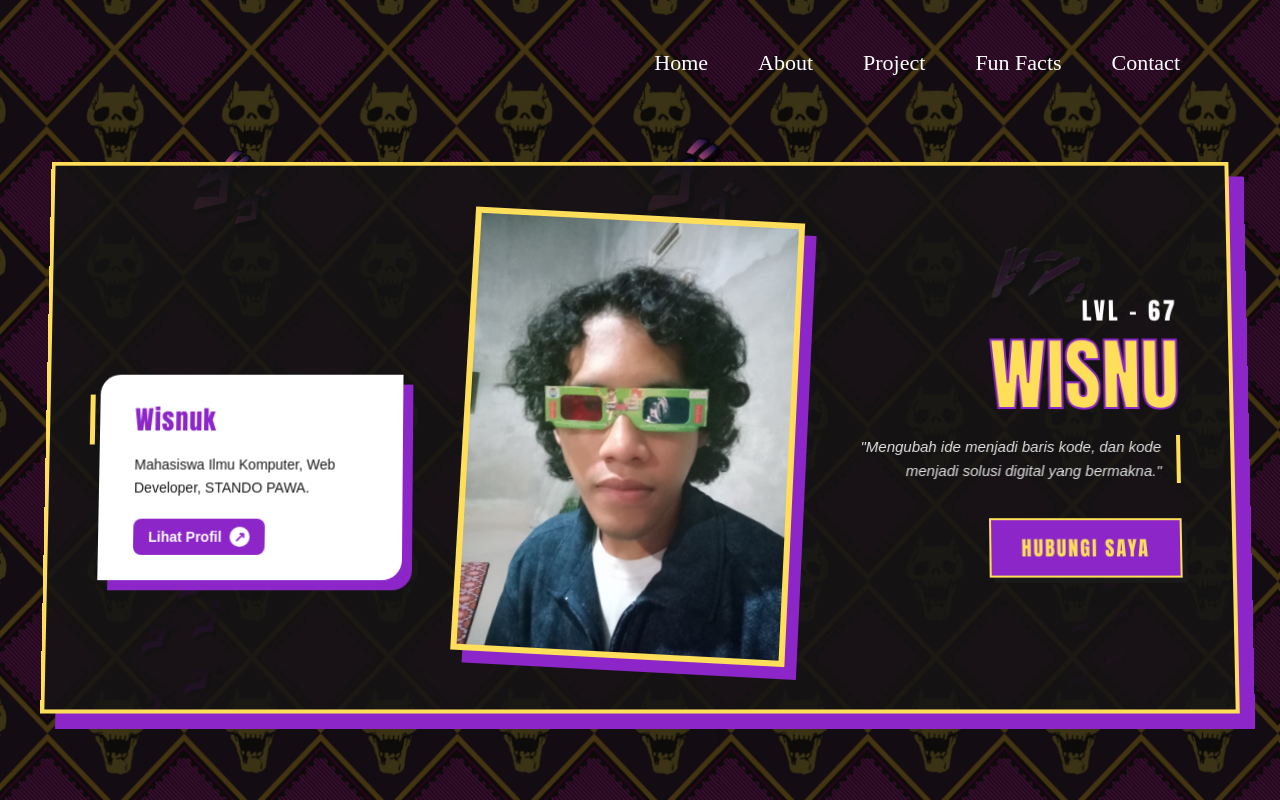
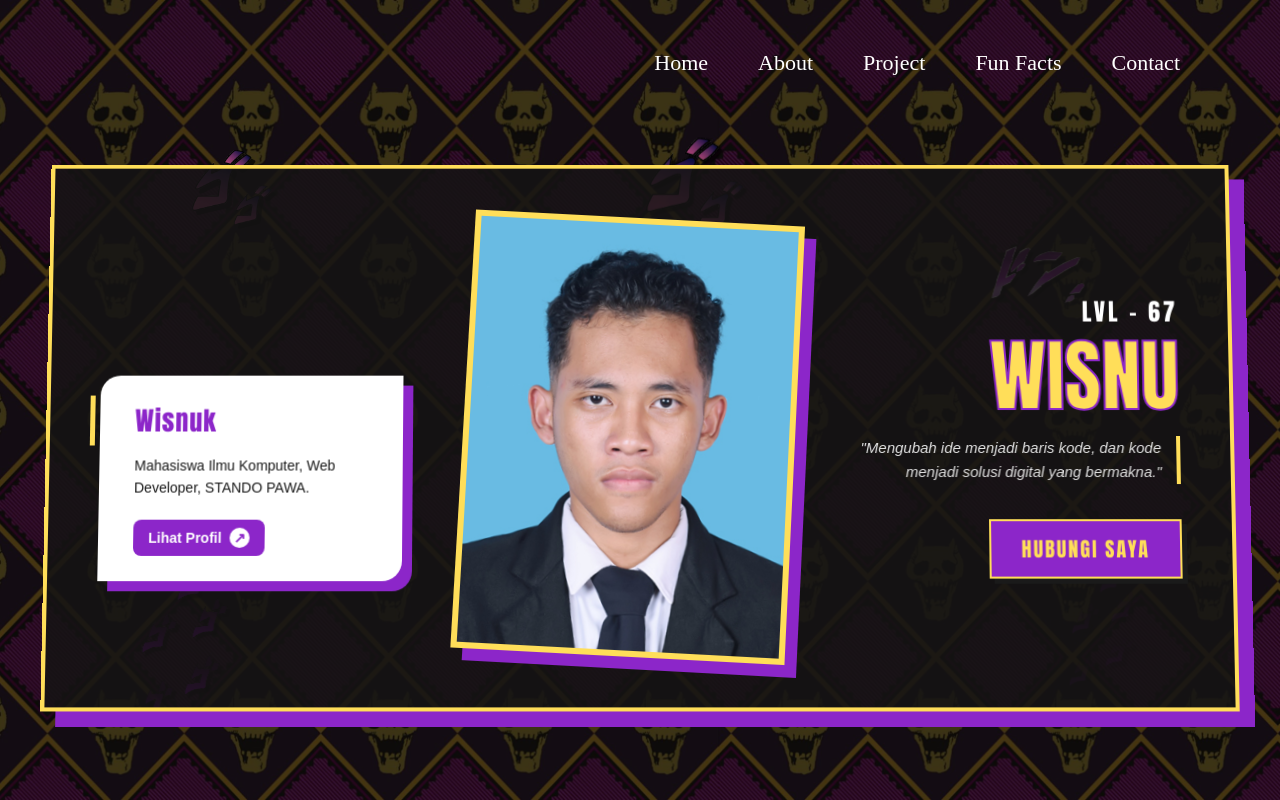
Before and after one commit to WisnuWirWin/UTS_2417051035_WEB, a plain HTML site: page index.html in a window 1280 px wide. Drawn offline with Linux system fonts and the light colour scheme.

Commit message:
mengubah fiti

```diff
--- a/index.html
+++ b/index.html
@@ -36,7 +36,7 @@
 
             <div class="jojo-hero-character">
                 <div class="character-placeholder">
-                    <img src="assets/Wisnu.jpeg" alt="Foto Wisnu" class="hero-character-img">
+                    <img src="assets/29 Wisnu Wira Winata copy-1.jpg" alt="Foto Wisnu" class="hero-character-img">
                 </div>
             </div>
 
```
Also changed, not shown: assets/29 Wisnu Wira Winata copy-1.JPG (added).
